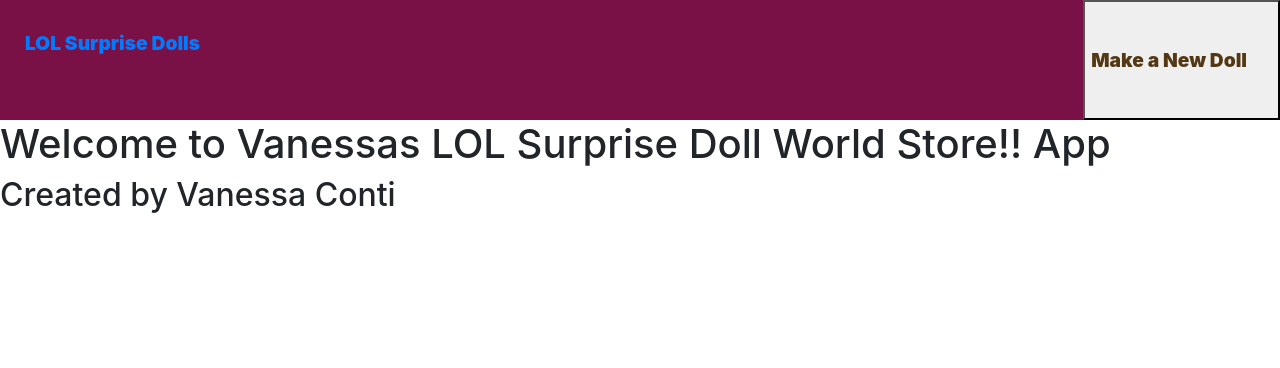
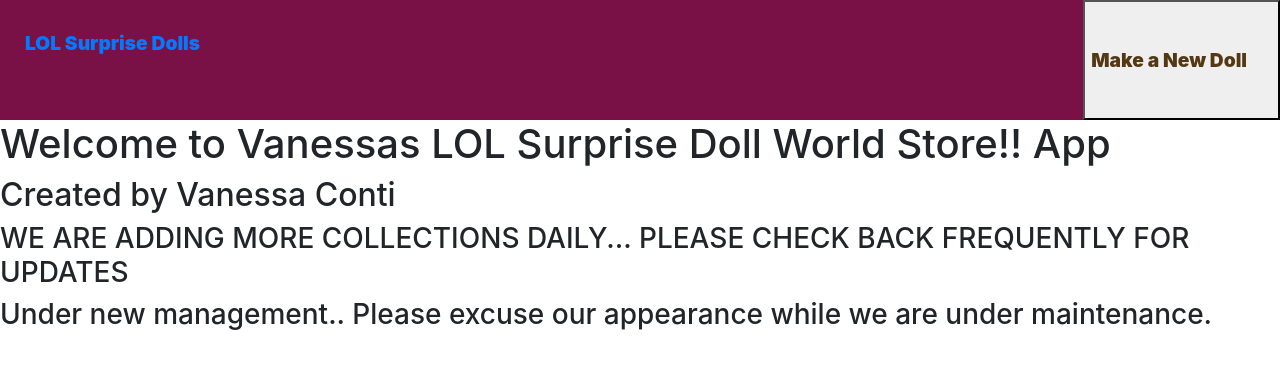
Before and after one commit to vanessaconti/vanessasstore, a React (Create React App) app in the folder front-end/: page / in a window 1280 px wide. Shown: the top 368 px of the page. Built offline with nearby package versions, Linux system fonts and the light colour scheme; no server answers.

Commit message:
forgot to add maintenance message

```diff
--- a/front-end/src/Pages/Home.js
+++ b/front-end/src/Pages/Home.js
@@ -4,6 +4,16 @@
       <div>
         <h1>Welcome to Vanessas LOL Surprise Doll World Store!! App</h1>
         <h2>Created by Vanessa Conti </h2>
+        <h3>
+          WE ARE ADDING MORE COLLECTIONS DAILY... PLEASE CHECK BACK FREQUENTLY
+          FOR UPDATES
+        </h3>
+
+        <h3>
+          {" "}
+          Under new management.. Please excuse our appearance while we are under
+          maintenance.
+        </h3>
       </div>
     </>
   );
```
